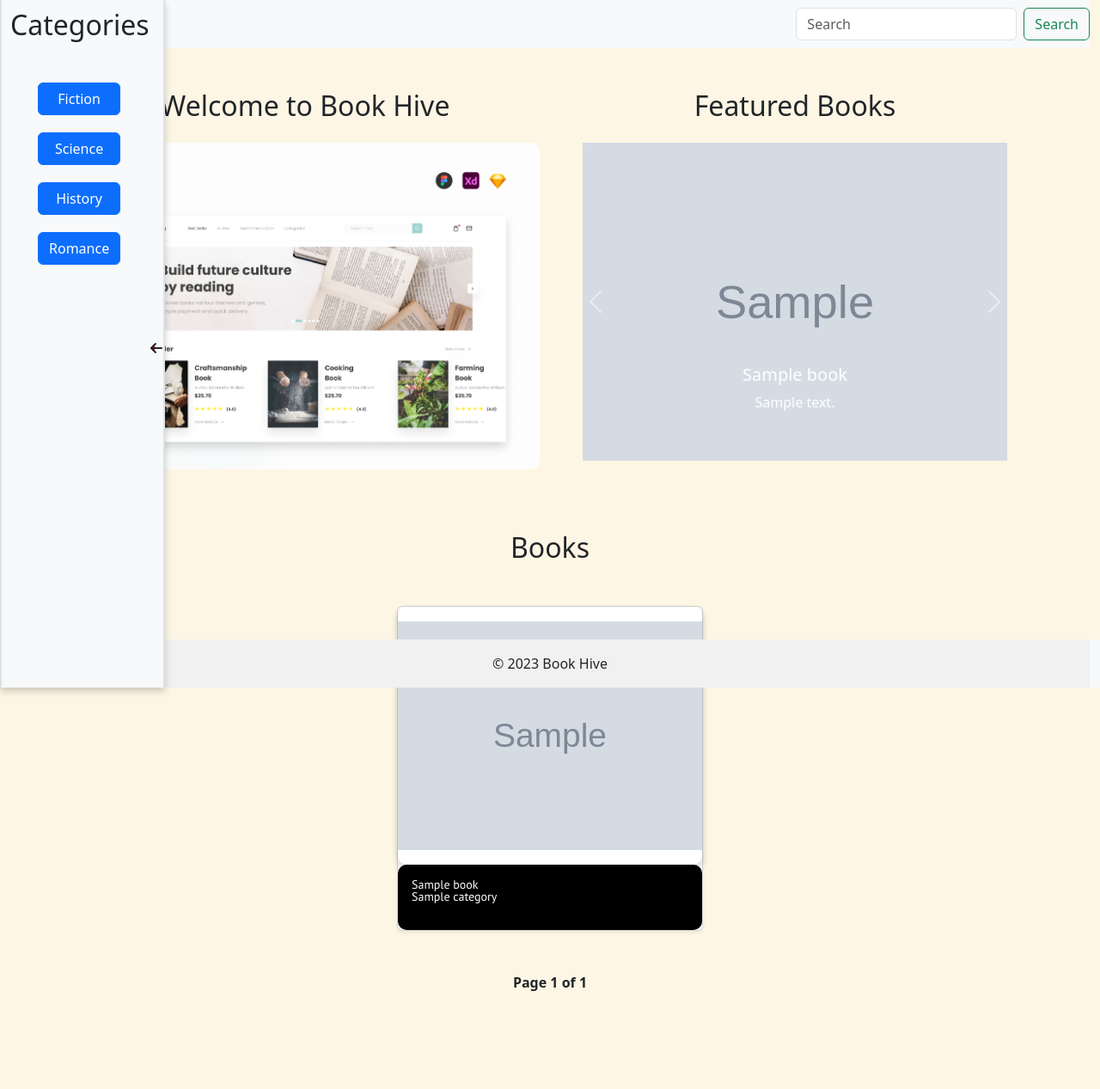
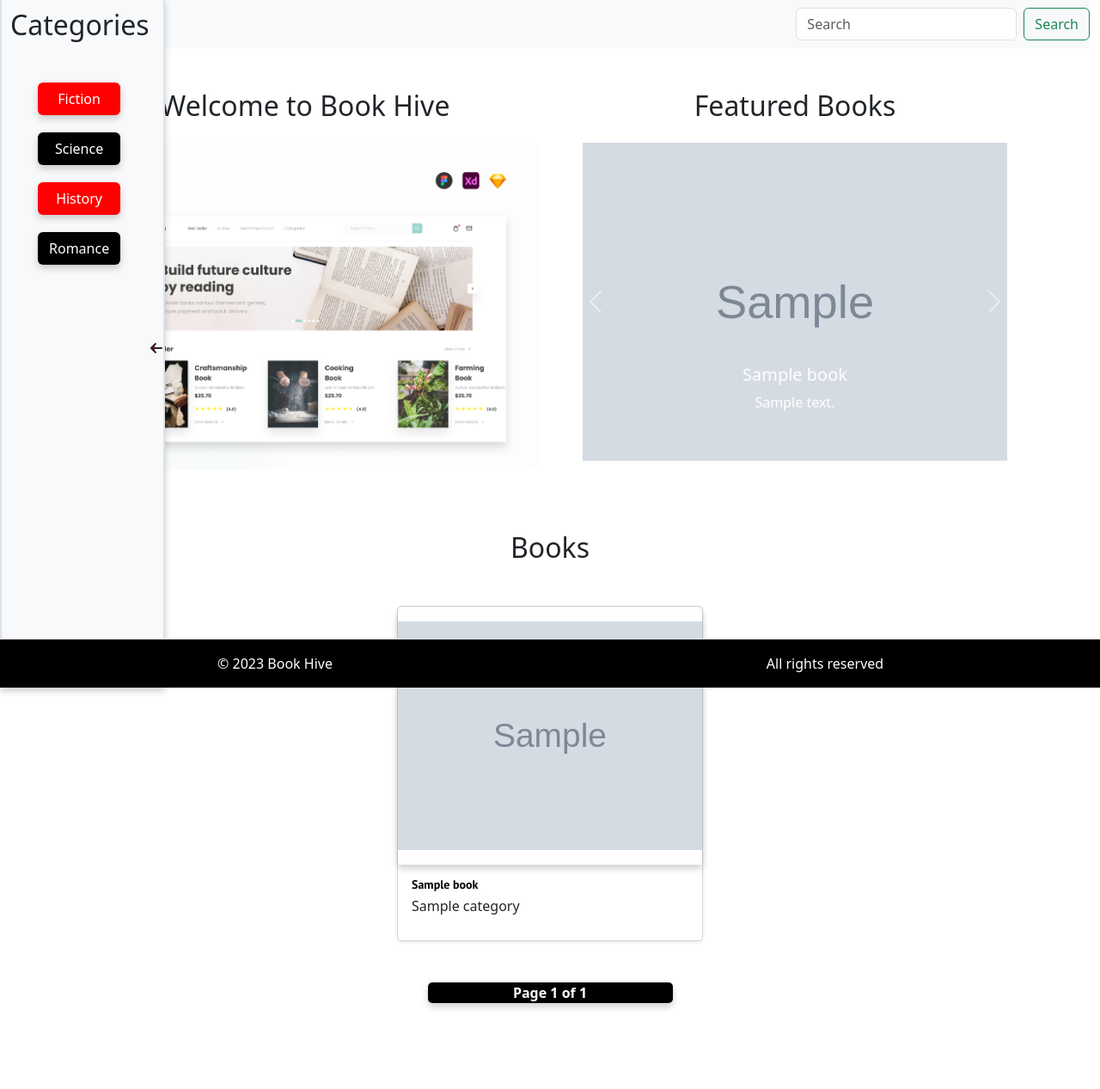
Before and after one commit to enocol/BookHive, a Django app: template bookstore/templates/bookstore/index.html in a window 1280 px wide. Shown: the whole page at 86% size. Before the commit the page ends 1153 px from the top, so only its background shows below. Run offline with Django 3.2, Linux system fonts and the light colour scheme; the template is opened without the code that fills it: most values are stand-ins (such as "Sample title", 1, 10 or a date in 2020); grey boxes marked "Sample" are stand-in pictures; some web fonts are replaced.

Commit message:
More styling for landing page and add book details page

```diff
--- a/bookstore/templates/bookstore/index.html
+++ b/bookstore/templates/bookstore/index.html
@@ -63,19 +63,6 @@
     </div>
   </div>
 </div>
-{% endblock %} {% block sidebar %}
-<div class="side-menu" id="sidebar">
-  <h2 class="sidebar-heading">Categories</h2>
-  <ul class="categories">
-    <li class="btn btn-primary">Fiction</li>
-    <li class="btn btn-primary">Science</li>
-    <li class="btn btn-primary">History</li>
-    <li class="btn btn-primary">Romance</li>
-  </ul>
-  <div class="arrow">
-    <i class="fa fa-arrow-right" aria-hidden="true"></i>
-  </div>
-</div>
 {% endblock %} {% block books %}
 <div class="container" id="books">
   <div class="row justify-content-center">
@@ -85,14 +72,14 @@
     <div class="row justify-content-center p-0">
       {% for book in page_obj %}
       <div class="col-sm-12 col-md-6 col-lg-4 mb-4">
-        <a href="">
+        <a href="{% url 'book_detail' book.id %}">
           <div class="card border-10 shadow-sm">
             <img
               src="{{ book.cover_image.url }}"
               class="card-img-top book-cover"
               alt="{{ book.title }}"
             />
-            <div class="card-body title min-height-400px">
+            <div class="card-body min-height-400px">
               <p class="title">{{ book.title }}</p>
               <p class="category">{{ book.category }}</p>
             </div>
@@ -106,19 +93,34 @@
 
 <!-- Pagination Controls -->
 <div class="container margin-buttom-20">
-  <div class="pagination justify-content-center my-4">
+  <div class="row pagination justify-content-center my-4">
     {% if page_obj.has_previous %}
-    <a href="?page=1#books">&laquo; first</a>
-    <a href="?page={{ page_obj.previous_page_number }}#books">previous</a>
+
+    <a href="?page=1#books" class="col-md-3 first">&laquo; first</a>
+
+    <a
+      href="?page={{ page_obj.previous_page_number }}#books"
+      class="col-sm-12 col-md-3 previous"
+      >previous</a
+    >
+
     {% endif %}
 
-    <span class="current">
+    <div class="col-sm-12 col-md-3 current dark-background d-flex border-10">
       Page {{ page_obj.number }} of {{ page_obj.paginator.num_pages }}
-    </span>
+    </div>
 
     {% if page_obj.has_next %}
-    <a href="?page={{ page_obj.next_page_number }}#books">next</a>
-    <a href="?page={{ page_obj.paginator.num_pages }}#books">last &raquo;</a>
+    <a
+      href="?page={{ page_obj.next_page_number }}#books"
+      class="col-sm-12 col-md-3 previous"
+      >next</a
+    >
+    <a
+      href="?page={{ page_obj.paginator.num_pages }}#books"
+      class="col-sm-12 col-md-3 first"
+      >last &raquo;</a
+    >
     {% endif %}
   </div>
 </div>
--- a/bookstore/urls.py
+++ b/bookstore/urls.py
@@ -4,4 +4,5 @@ from django.urls import path
 
 urlpatterns = [
     path("", views.index, name="index"),
+    path("book/<int:book_id>/", views.book_detail, name="book_detail"),
 ]
--- a/static/css/styles.css
+++ b/static/css/styles.css
@@ -45,8 +45,10 @@
 .book-cover {
   width: 100%;
   height: 300px;
+  margin: 0 auto;
   object-fit: contain;
-  border-radius: 10px;
+  border-top-right-radius: 10px;
+  border-top-left-radius: 10px;
   box-shadow: 0 4px 8px rgba(0, 0, 0, 0.2);
   transition: transform 0.3s ease;
 }
@@ -80,18 +82,16 @@
 
 .title {
   font-size: 14px;
-  background-color: #000000;
-  color: #ffffff;
+  color: #000000;
   text-decoration: none;
   margin: 0;
   font-family: "PT Sans", sans-serif;
   font-style: normal;
-  border-radius: 10px;
+  font-weight: 900;
 }
 
 a {
   color: red;
-  background-color: "green";
   font-family: "Tagesschrift", system-ui;
   text-decoration: none;
 }
@@ -121,12 +121,11 @@ a {
   margin-top: 40px;
   display: flex;
   flex-direction: column;
-
   gap: 20px;
 }
 
-body {
-  background-color: #fef6e4;
+.category {
+  margin-top: 10px;
 }
 
 footer {
@@ -147,3 +146,40 @@ footer {
 .margin-buttom-20 {
   margin-bottom: 100px;
 }
+
+#page-footer {
+  background-color: #000000;
+  border-top: 1px solid #dee2e6;
+  color: #ffffff;
+  z-index: 1000;
+}
+
+.dark-background {
+  background-color: #000000;
+  color: #ffffff;
+  box-shadow: 0 4px 8px rgba(0, 0, 0, 0.2);
+}
+
+.red-background {
+  background-color: #ff0000;
+  color: #ffffff;
+  box-shadow: 0 4px 8px rgba(0, 0, 0, 0.2);
+}
+
+.first {
+  width: 200px;
+}
+
+.previous {
+  width: 200px;
+}
+
+.border-10 {
+  border-radius: 5px;
+}
+
+.d-flex {
+  display: flex;
+  justify-content: center;
+  align-items: center;
+}
--- a/templates/base.html
+++ b/templates/base.html
@@ -43,16 +43,31 @@
     </header>
 
     <main>
-      {% block content %} {% endblock %} {% block sidebar%} {% endblock %}
+      {% block content %} {% endblock %}
+
+      <!-- side bar -->
+      <div class="side-menu" id="sidebar">
+        <h2 class="sidebar-heading">Categories</h2>
+        <ul class="categories">
+          <li class="btn red-background">Fiction</li>
+          <li class="btn dark-background">Science</li>
+          <li class="btn red-background">History</li>
+          <li class="btn dark-background">Romance</li>
+        </ul>
+        <div class="arrow">
+          <i class="fa fa-arrow-right" aria-hidden="true"></i>
+        </div>
+      </div>
     </main>
     <section class="margin-buttom-20">{% block books %} {% endblock %}</section>
 
     <footer class="container-fluid" id="page-footer">
       <div class="row">
-        <div class="col-12 bg-light text-center text-lg-start">
-          <div class="text-center p-3" style="background-color: #f1f1f1">
-            © 2023 Book Hive
-          </div>
+        <div class="col-6 text-center text-lg-start">
+          <div class="text-center p-3">© 2023 Book Hive</div>
+        </div>
+        <div class="col-6 text-center text-lg-start">
+          <div class="text-center p-3">All rights reserved</div>
         </div>
       </div>
     </footer>
```
Also changed, not shown: bookstore/templates/bookstore/book_detail.html (added, +22 -0 lines), bookstore/views.py (+7 -0 lines).
